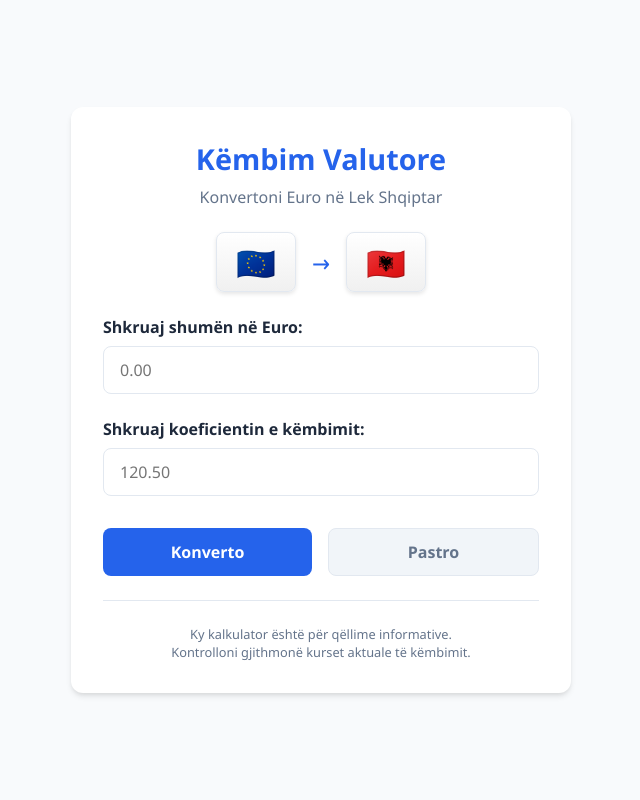
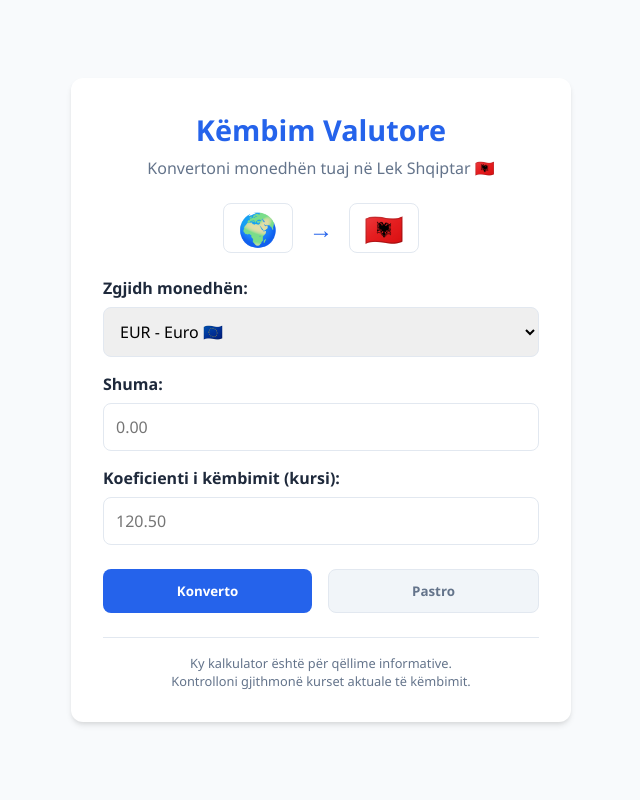
Before and after one commit to xhoi00000/detyra-php-html, a PHP site: page / in a window 1280 px wide. Shown: the whole page, without its empty margins (319-959 px from the left). Run offline with PHP 8.4, Linux system fonts and the light colour scheme.

Commit message:
index.php

```diff
--- a/index.php
+++ b/index.php
@@ -1,41 +1,53 @@
 <?php
-session_start(); // For flashing messages (optional)
+session_start();
 
-// Handle form submission
 $error = '';
 $result = '';
 $rateInfo = '';
 $showResult = false;
 
+// Lista e valutave
+$currencies = [
+    'EUR' => 'Euro 🇪🇺',
+    'USD' => 'Dollar Amerikan 🇺🇸',
+    'CAD' => 'Dollar Kanadez 🇨🇦',
+    'AUD' => 'Dollar Australian 🇦🇺',
+    'NZD' => 'Dollar Zelanda e Re 🇳🇿',
+    'GBP' => 'Pound Britanik 🇬🇧',
+    'CHF' => 'Franga Zviceriane 🇨🇭',
+    'SEK' => 'Korona Suedeze 🇸🇪',
+    'DKK' => 'Korona Daneze 🇩🇰',
+    'NOK' => 'Korona Norvegjeze 🇳🇴',
+    'JPY' => 'Jen Japonez 🇯🇵',
+    'CNY' => 'Yuan Kinez 🇨🇳',
+    'TRY' => 'Lira Turke 🇹🇷',
+    'HUF' => 'Forint Hungarez 🇭🇺'
+];
+
 if ($_SERVER['REQUEST_METHOD'] === 'POST') {
-    $euroValue = filter_input(INPUT_POST, 'euro', FILTER_VALIDATE_FLOAT);
-    $rateValue = filter_input(INPUT_POST, 'koeficienti', FILTER_VALIDATE_FLOAT);
+    if (isset($_POST['reset'])) {
+        unset($_SESSION['result'], $_SESSION['rateInfo']);
+        $showResult = false;
+        $error = '';
+    } else {
+        $amount = filter_input(INPUT_POST, 'amount', FILTER_VALIDATE_FLOAT);
+        $rate = filter_input(INPUT_POST, 'rate', FILTER_VALIDATE_FLOAT);
+        $currency = $_POST['currency'] ?? 'EUR';
 
-    if ($euroValue === false || $rateValue === false || $euroValue < 0 || $rateValue <= 0) {
+        if ($amount === false || $rate === false || $amount < 0 || $rate <= 0) {
             $error = 'Ju lutem shkruani vlera valide (pozitive).';
         } else {
-        $lekValue = $euroValue * $rateValue;
-
-        // Format numbers (using number_format for Albanian locale simulation)
+            $lekValue = $amount * $rate;
             $formattedLek = number_format($lekValue, 2, ',', ' ');
-        $formattedRate = number_format($rateValue, 2, ',', ' ');
-
+            $formattedRate = number_format($rate, 2, ',', ' ');
             $result = $formattedLek . ' ALL';
-        $rateInfo = 'Kursi i këmbimit: 1 EUR = ' . $formattedRate . ' ALL';
+            $rateInfo = "Kursi i këmbimit: 1 $currency = $formattedRate ALL";
             $showResult = true;
 
-        // Optional: Store in session for persistence
             $_SESSION['result'] = $result;
             $_SESSION['rateInfo'] = $rateInfo;
         }
     }
-
-// Retrieve from session if needed (e.g., after reset)
-if (isset($_POST['reset'])) {
-    unset($_SESSION['result']);
-    unset($_SESSION['rateInfo']);
-    $showResult = false;
-    $error = ''; // Clear any errors
 }
 ?>
 <!DOCTYPE html>
@@ -43,13 +55,12 @@ if (isset($_POST['reset'])) {
 <head>
     <meta charset="UTF-8">
     <meta name="viewport" content="width=device-width, initial-scale=1.0">
-    <title>Këmbim Valutore - Euro në Lek</title>
+    <title>Këmbim Valutore</title>
     <style>
         :root {
             --primary: #2563eb;
             --primary-dark: #1d4ed8;
             --secondary: #64748b;
-            --success: #22c55e;
             --background: #f8fafc;
             --card-bg: #ffffff;
             --text: #1e293b;
@@ -58,241 +69,111 @@ if (isset($_POST['reset'])) {
             --shadow: 0 4px 6px -1px rgba(0, 0, 0, 0.1), 0 2px 4px -1px rgba(0, 0, 0, 0.06);
         }
 
-        * {
-            margin: 0;
-            padding: 0;
-            box-sizing: border-box;
-            font-family: 'Segoe UI', Tahoma, Geneva, Verdana, sans-serif;
-        }
-
+        * { margin: 0; padding: 0; box-sizing: border-box; font-family: 'Segoe UI', sans-serif; }
         body {
             background-color: var(--background);
             color: var(--text);
+            display: flex;
+            justify-content: center;
+            align-items: center;
             min-height: 100vh;
-            display: flex;
-            flex-direction: column;
-            align-items: center;
-            justify-content: center;
             padding: 20px;
         }
-
         .container {
-            background-color: var(--card-bg);
+            background: var(--card-bg);
             border-radius: 12px;
             box-shadow: var(--shadow);
             padding: 2rem;
             width: 100%;
             max-width: 500px;
         }
+        header { text-align: center; margin-bottom: 1.5rem; }
+        h1 { color: var(--primary); font-size: 1.8rem; margin-bottom: 0.5rem; }
+        .subtitle { color: var(--text-light); }
+        .flag-container { display: flex; justify-content: center; align-items: center; gap: 1rem; margin: 1.5rem 0; }
+        .flag { width: 70px; height: 50px; font-size: 2rem; display: flex; justify-content: center; align-items: center; border: 1px solid var(--border); border-radius: 8px; }
+        .arrow { font-size: 1.5rem; color: var(--primary); }
 
-        header {
-            text-align: center;
-            margin-bottom: 1.5rem;
-        }
-
-        h1 {
-            font-size: 1.8rem;
-            color: var(--primary);
-            margin-bottom: 0.5rem;
-        }
-
-        .subtitle {
-            color: var(--text-light);
-            font-size: 1rem;
-        }
-
-        .flag-container {
-            display: flex;
-            justify-content: center;
-            align-items: center;
-            gap: 1rem;
-            margin: 1.5rem 0;
-        }
-
-        .flag {
-            width: 80px;
-            height: 60px;
-            border-radius: 8px;
-            overflow: hidden;
-            box-shadow: 0 2px 4px rgba(0,0,0,0.1);
-            display: flex;
-            align-items: center;
-            justify-content: center;
-            font-size: 2rem;
-            background: linear-gradient(to bottom, #ffffff 0%, #f0f0f0 100%);
-            border: 1px solid var(--border);
-        }
-
-        .arrow {
-            font-size: 1.5rem;
-            color: var(--primary);
-        }
-
-        .form-group {
-            margin-bottom: 1.5rem;
-        }
-
-        label {
-            display: block;
-            margin-bottom: 0.5rem;
-            font-weight: 600;
-            color: var(--text);
-        }
-
-        input {
+        .form-group { margin-bottom: 1rem; }
+        label { display: block; font-weight: 600; margin-bottom: 0.5rem; }
+        select, input {
             width: 100%;
-            padding: 0.75rem 1rem;
+            padding: 0.75rem;
             border: 1px solid var(--border);
             border-radius: 8px;
             font-size: 1rem;
-            transition: border-color 0.2s, box-shadow 0.2s;
         }
-
-        input:focus {
+        input:focus, select:focus {
+            border-color: var(--primary);
             outline: none;
-            border-color: var(--primary);
             box-shadow: 0 0 0 3px rgba(37, 99, 235, 0.1);
         }
-
-        .buttons {
-            display: flex;
-            gap: 1rem;
-            margin-top: 2rem;
-        }
-
+        .buttons { display: flex; gap: 1rem; margin-top: 1.5rem; }
         button {
             flex: 1;
-            padding: 0.75rem 1.5rem;
+            padding: 0.75rem;
             border: none;
             border-radius: 8px;
-            font-size: 1rem;
             font-weight: 600;
             cursor: pointer;
-            transition: background-color 0.2s, transform 0.1s;
         }
+        .convert-btn { background: var(--primary); color: white; }
+        .convert-btn:hover { background: var(--primary-dark); }
+        .reset-btn { background: #f1f5f9; color: var(--secondary); border: 1px solid var(--border); }
+        .reset-btn:hover { background: #e2e8f0; }
 
-        button:active {
-            transform: scale(0.98);
+        .result, .error {
+            margin-top: 1.5rem;
+            padding: 1.2rem;
+            border-radius: 8px;
+            border-left: 4px solid;
         }
+        .result { background: #f0f9ff; border-left-color: var(--primary); display: <?= $showResult ? 'block' : 'none' ?>; }
+        .error { background: #fef2f2; border-left-color: #ef4444; color: #dc2626; display: <?= $error ? 'block' : 'none' ?>; }
 
-        .convert-btn {
-            background-color: var(--primary);
-            color: white;
-        }
-
-        .convert-btn:hover {
-            background-color: var(--primary-dark);
-        }
-
-        .reset-btn {
-            background-color: #f1f5f9;
-            color: var(--secondary);
-            border: 1px solid var(--border);
-        }
-
-        .reset-btn:hover {
-            background-color: #e2e8f0;
-        }
-
-        .result {
-            margin-top: 1.5rem;
-            padding: 1.5rem;
-            background-color: #f0f9ff;
-            border-radius: 8px;
-            border-left: 4px solid var(--primary);
-            display: <?php echo $showResult ? 'block' : 'none'; ?>;
-            animation: fadeIn 0.3s ease-out;
-        }
-
-        .error {
-            margin-top: 1rem;
-            padding: 1rem;
-            background-color: #fef2f2;
-            border-radius: 8px;
-            border-left: 4px solid #ef4444;
-            color: #dc2626;
-            display: <?php echo $error ? 'block' : 'none'; ?>;
-        }
-
-        .result-title {
-            font-weight: 600;
-            margin-bottom: 0.5rem;
-            color: var(--primary);
-        }
-
-        .conversion-value {
-            font-size: 1.5rem;
-            font-weight: 700;
-            color: var(--text);
-        }
-
-        .rate-info {
-            margin-top: 0.5rem;
-            font-size: 0.9rem;
-            color: var(--text-light);
-        }
-
-        .disclaimer {
-            margin-top: 1.5rem;
-            padding-top: 1.5rem;
-            border-top: 1px solid var(--border);
-            font-size: 0.8rem;
-            color: var(--text-light);
-            text-align: center;
-        }
-
-        @keyframes fadeIn {
-            from { opacity: 0; transform: translateY(-10px); }
-            to { opacity: 1; transform: translateY(0); }
-        }
-
-        @media (max-width: 600px) {
-            .container {
-                padding: 1.5rem;
-            }
-
-            h1 {
-                font-size: 1.5rem;
-            }
-
-            .flag {
-                width: 60px;
-                height: 45px;
-                font-size: 1.5rem;
-            }
-
-            .buttons {
-                flex-direction: column;
-            }
-        }
+        .result-title { font-weight: bold; color: var(--primary); }
+        .conversion-value { font-size: 1.5rem; font-weight: bold; margin-top: 0.5rem; }
+        .rate-info { margin-top: 0.5rem; color: var(--text-light); }
+        .disclaimer { font-size: 0.8rem; color: var(--text-light); margin-top: 1.5rem; text-align: center; border-top: 1px solid var(--border); padding-top: 1rem; }
     </style>
 </head>
 <body>
 <div class="container">
     <header>
         <h1>Këmbim Valutore</h1>
-            <p class="subtitle">Konvertoni Euro në Lek Shqiptar</p>
+        <p class="subtitle">Konvertoni monedhën tuaj në Lek Shqiptar 🇦🇱</p>
     </header>
 
     <div class="flag-container">
-            <div class="flag">🇪🇺</div>
+        <div class="flag">🌍</div>
         <div class="arrow">→</div>
         <div class="flag">🇦🇱</div>
     </div>
 
     <?php if ($error): ?>
-            <div class="error"><?php echo htmlspecialchars($error); ?></div>
+        <div class="error"><?= htmlspecialchars($error) ?></div>
     <?php endif; ?>
 
-        <form method="POST" action="">
+    <form method="POST">
         <div class="form-group">
-                <label for="euro">Shkruaj shumën në Euro:</label>
-                <input type="number" step="0.01" id="euro" name="euro" placeholder="0.00" min="0" value="<?php echo isset($_POST['euro']) ? htmlspecialchars($_POST['euro']) : ''; ?>" required>
+            <label for="currency">Zgjidh monedhën:</label>
+            <select name="currency" id="currency" required>
+                <?php foreach ($currencies as $code => $name): ?>
+                    <option value="<?= $code ?>" <?= (isset($_POST['currency']) && $_POST['currency'] == $code) ? 'selected' : '' ?>>
+                        <?= "$code - $name" ?>
+                    </option>
+                <?php endforeach; ?>
+            </select>
         </div>
 
         <div class="form-group">
-                <label for="koeficienti">Shkruaj koeficientin e këmbimit:</label>
-                <input type="number" step="0.01" id="koeficienti" name="koeficienti" placeholder="120.50" min="0.01" value="<?php echo isset($_POST['koeficienti']) ? htmlspecialchars($_POST['koeficienti']) : ''; ?>" required>
+            <label for="amount">Shuma:</label>
+            <input type="number" step="0.01" id="amount" name="amount" placeholder="0.00" min="0" value="<?= isset($_POST['amount']) ? htmlspecialchars($_POST['amount']) : '' ?>" required>
+        </div>
+
+        <div class="form-group">
+            <label for="rate">Koeficienti i këmbimit (kursi):</label>
+            <input type="number" step="0.01" id="rate" name="rate" placeholder="120.50" min="0.01" value="<?= isset($_POST['rate']) ? htmlspecialchars($_POST['rate']) : '' ?>" required>
         </div>
 
         <div class="buttons">
@@ -304,8 +185,8 @@ if (isset($_POST['reset'])) {
     <?php if ($showResult): ?>
         <div class="result">
             <div class="result-title">Rezultati:</div>
-                <div class="conversion-value"><?php echo htmlspecialchars($result); ?></div>
-                <div class="rate-info"><?php echo htmlspecialchars($rateInfo); ?></div>
+            <div class="conversion-value"><?= htmlspecialchars($result) ?></div>
+            <div class="rate-info"><?= htmlspecialchars($rateInfo) ?></div>
         </div>
     <?php endif; ?>
 
@@ -314,12 +195,5 @@ if (isset($_POST['reset'])) {
         <p>Kontrolloni gjithmonë kurset aktuale të këmbimit.</p>
     </div>
 </div>
-
-    <script>
-        // Minimal JS for animations or future enhancements (optional)
-        document.addEventListener('DOMContentLoaded', function() {
-            // No core logic here - all handled by PHP
-        });
-    </script>
 </body>
 </html>
```
Lines whose indentation alone changed are shown as unchanged.
